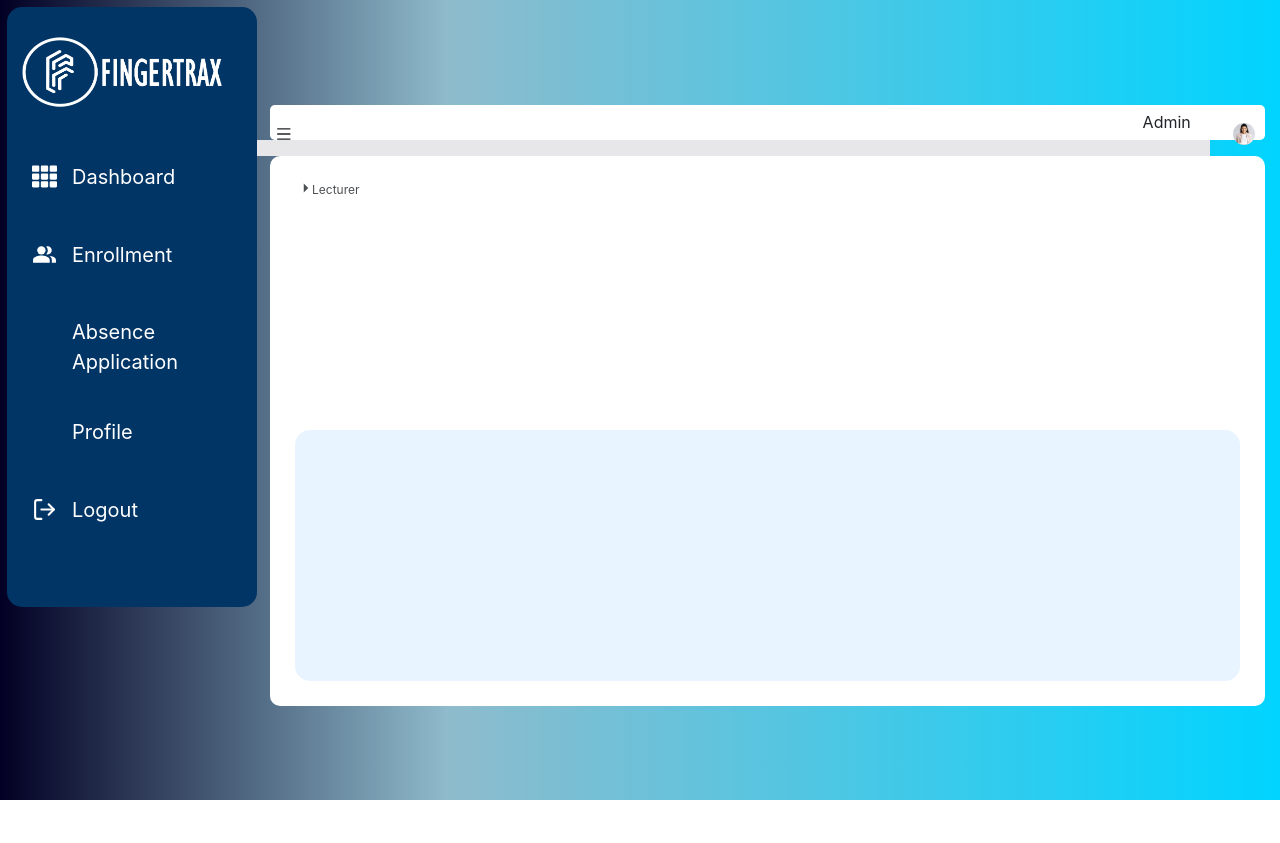
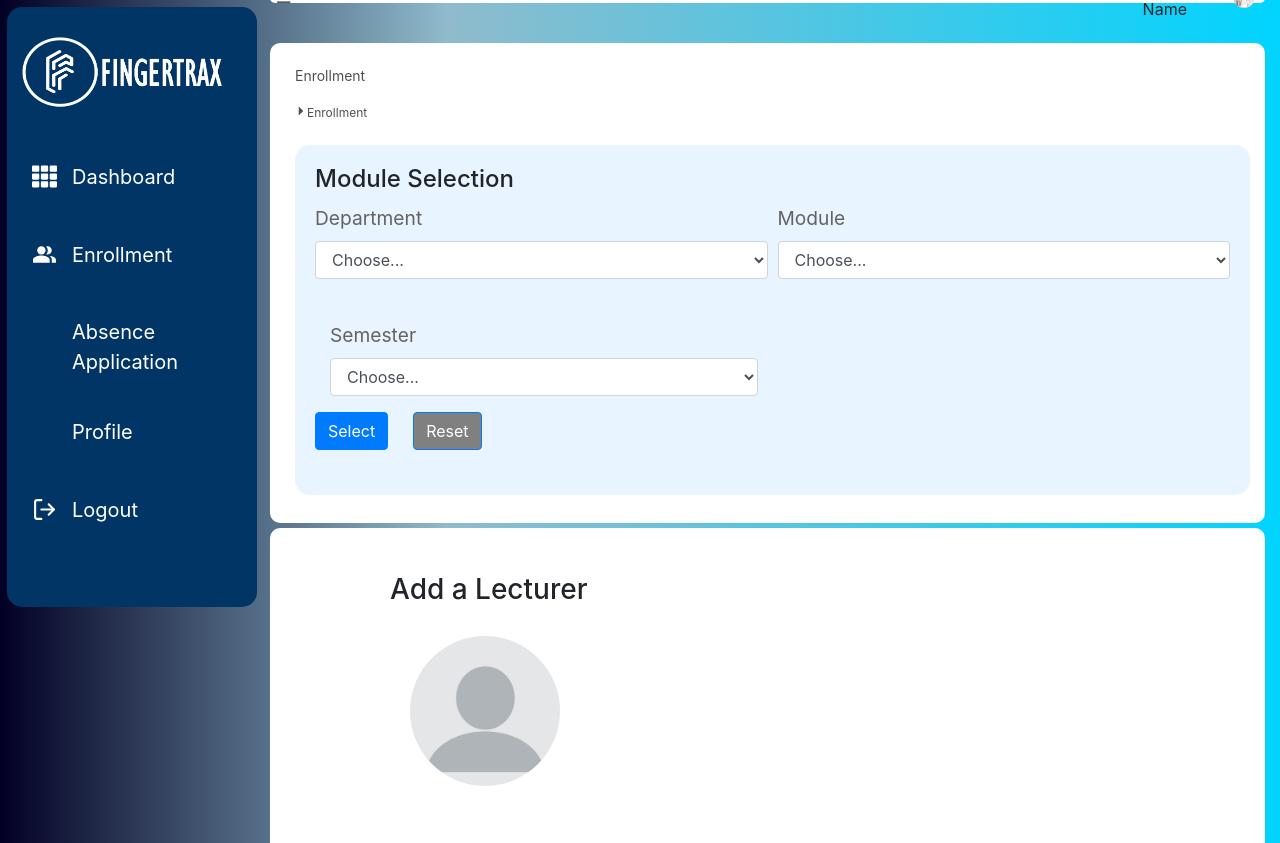
Before and after one commit to HasiniPrasadika/FingerTrax, a React (Create React App) app in the folder frontend/: page /student_enrollment in a window 1280 px wide. Before the commit the page ends 800 px from the top, so only its background shows below. Built offline with nearby package versions, Linux system fonts and the light colour scheme; some icons are missing.

Commit message:
Implemented scrolling functionality for add student and add lecturer windows

```diff
--- a/frontend/src/Components/Admin/Admin.css
+++ b/frontend/src/Components/Admin/Admin.css
@@ -242,9 +242,14 @@ body {
     min-height: 550px;
     width: auto;
     border-radius: 10px;
-    padding: 20px;
+    padding-bottom: 80px;
     margin-left: 270px;
     margin-right: 15px;
+    height: 93vh;
+    overflow-y: scroll;
+    overflow-x: scroll;
+    scrollbar-width: thin;
+  scrollbar-color: rgb(207, 208, 230) transparent;
 }
 
 .lecture-second-container{
@@ -326,15 +331,3 @@ body {
     top: 100%;
     font-size: 12px;
     }
-    .mobnav{
-        width: 100%;
-        border-bottom: 1px solid;
-    }
-    .mobnav{display: none;}
-    @media screen and (max-width:  1000px){
-     .mobnav{display: block;}
-     .sidebar{display: none;}
-     .header{margin-left:5%;}
-     .dashboard-container{margin-left: 5%;
-                          margin-right: 5%;}
-    }
--- a/frontend/src/Components/Student/Enrollment.js
+++ b/frontend/src/Components/Student/Enrollment.js
@@ -5,21 +5,75 @@ import { GoTriangleRight } from "react-icons/go";
 
 const StudentEnrollment = () => {
     return (
+        <div className='en-container'>
         <div className='enrollment-container'>
         <div className='enrollment-second-container'>
             <div>
-            <span style={{opacity:'0.8', padding:'10px' , fontSize:'12px'}}><GoTriangleRight />Lecturer</span>
+            <span style={{opacity:'0.8', padding:'5px' , fontSize:'14px'}}>Enrollment</span>
             </div>
-            <div className='lecture-details' >
-
-
-
+            <div>
+                <span style={{opacity:'0.8', padding:'5px' , fontSize:'12px'}}><GoTriangleRight />Enrollment</span>
+            </div>
+            <div className='form-container' >
+            <form>
+                <div>
+                    <div className="form-group" style={{marginBottom:10}}>
+                        <h4>Module Selection</h4>
+                    </div>
+                    <div className="form-row" style={{marginBottom:10}}>
+                        <div className="form-group col-md-6">
+                            <div className="form-group">
+                                <label htmlFor="inputState">Department</label>
+                                <select id="inputState" className="form-control">
+                                    <option selected>Choose...</option>
+                                    <option>...</option>
+                                </select>
+                            </div>
+                        </div>
+                        <div className="form-group col-md-6">
+                            <div className="form-group">
+                                <label htmlFor="inputState">Module</label>
+                                <select id="inputState" className="form-control">
+                                    <option selected>Choose...</option>
+                                    <option>...</option>
+                                    </select>
+                            </div>
+                        </div>
+                    </div>
+                    <div className="form-group form-group col-md-6">
+                        <label htmlFor="inputState">Semester</label>
+                            <select id="inputState" className="form-control">
+                                <option selected>Choose...</option>
+                                <option>...</option>
+                                    </select>
+                                </div>
+                                <div className="form-row">
+                                    <button type="submit" className="btn btn-primary" style={{marginRight:'25px', marginLeft:'5px'}}>Select</button>
+                                    <button type="submit" className="btn btn-primary" style={{backgroundColor:'gray'}}>Reset</button>
+                                </div>
+                            </div>
+                        </form>
 
             </div>
+        </div>
+        </div>
 
+        <div className='enrollment-container'>
+            <div className='lecture-photo-area'>
+                        <h3 style={{marginBottom:'30px'}}>Add a Lecturer</h3>
+                        <div className='profile-photo-preview' >
+                            <div style={{ position: 'relative', display: 'inline-block' }}>
+                                <img src='/Images/profile.webp' alt='Profile' />
+                            </div>
+                        </div>
+                    <div>
 
+                    </div>
+                </div>
+
+            </div>
         </div>
-    </div>
+
 
     );
 };
--- a/frontend/src/Components/Student/Student.css
+++ b/frontend/src/Components/Student/Student.css
@@ -8,17 +8,8 @@ body {
     background-color: #E7E7E9;
 
 }
-.container {
-    display: flex;
-    background-color: #E7E7E9;
-}
 
-main {
 
-    background-color: #E7E7E9;
-    padding: 8px;
-    transition: all 0.5s;
-}
 
 /* Sidebar */
 .sidebar {
@@ -136,6 +127,10 @@ main {
     grid-template-rows: auto auto auto auto;
     grid-template-columns: 1fr;
     background-color: #E7E7E9;
+    overflow-y: scroll;
+    overflow-x: scroll;
+    scrollbar-width: thin;
+  scrollbar-color: rgb(207, 208, 230) transparent;
 }
 
 .ruhuna-details {
@@ -224,16 +219,32 @@ main {
 }
 
 
+
 /* Enrollment*/
+
+.en-container{
+    display: grid;
+    grid-template-rows: 1fr 1fr 1fr;
+    grid-gap: 5px;
+    height: 100vh;
+    padding-bottom: 100px;
+    overflow-y: scroll;
+    overflow-x: scroll;
+    scrollbar-width: thin;
+    scrollbar-color: rgb(207, 208, 230) transparent;
+
+
+
+}
 .enrollment-container{
     display: grid;
     grid-template-columns: 1fr ;
     grid-gap: 20px;
     background-color: white;
-    min-height: 550px;
     width: auto;
     border-radius: 10px;
     padding: 20px;
+    height: 480px;
     margin-left: 270px;
     margin-right: 15px;
 }
@@ -245,18 +256,20 @@ main {
 
 }
 
-.lecture-details{
-    display: grid;
-    grid-template-columns: 1fr 1fr;
-    grid-gap: 10px;
+.form-container{
+
     background-color: #E8F4FF;
-    width: auto;
+    width: 100%;
     height: auto;
     margin: 10px 5px 5px 5px;
     border-radius: 15px;
     padding: 20px;
+    height: 350px;
 
 }
+
+
+
 
 .lecturer-list{
     margin-top: 20px;
```
